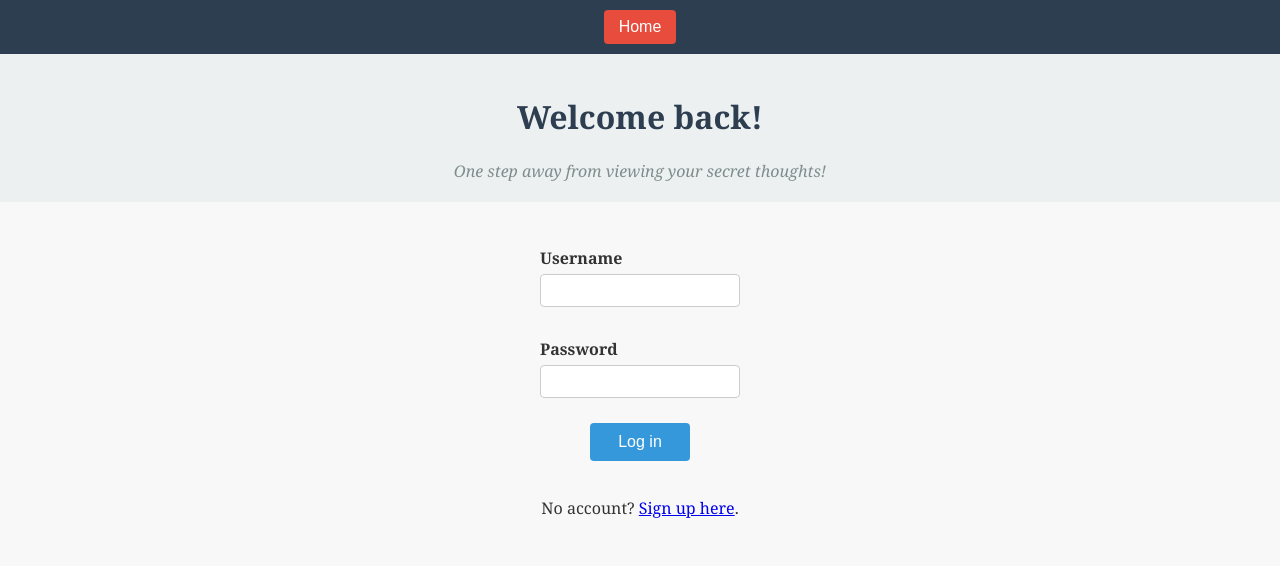
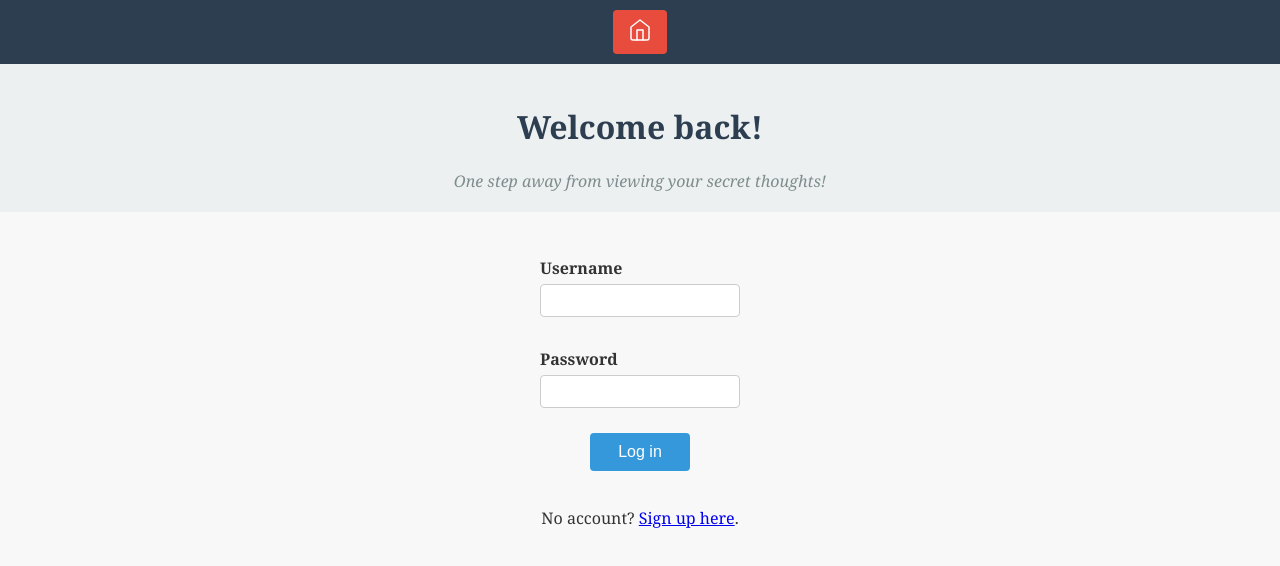
Before and after one commit to nine96as/diary_app, a plain HTML site: page client/login.html in a window 1280 px wide. Drawn offline with Linux system fonts and the light colour scheme.

Commit message:
Add home icon to nav btn

```diff
--- a/client/login.html
+++ b/client/login.html
@@ -12,7 +12,23 @@
   </head>
   <body>
     <nav>
-      <button id="home-btn" onclick="location.href='./index.html'">Home</button>
+      <button id="home-btn" onclick="location.href='./index.html'">
+        <svg
+          fill="none"
+          height="24"
+          shape-rendering="geometricPrecision"
+          stroke="currentColor"
+          stroke-linecap="round"
+          stroke-linejoin="round"
+          stroke-width="1.5"
+          viewBox="0 0 24 24"
+          width="24"
+          style="color: var(--geist-foreground); width: 24px; height: 24px"
+        >
+          <path d="M3 9l9-7 9 7v11a2 2 0 01-2 2H5a2 2 0 01-2-2z" />
+          <path d="M9 22V12h6v10" />
+        </svg>
+      </button>
     </nav>
     <header>
       <h1>Welcome back!</h1>
```
Also changed, not shown: client/register.html (+17 -1 lines).
